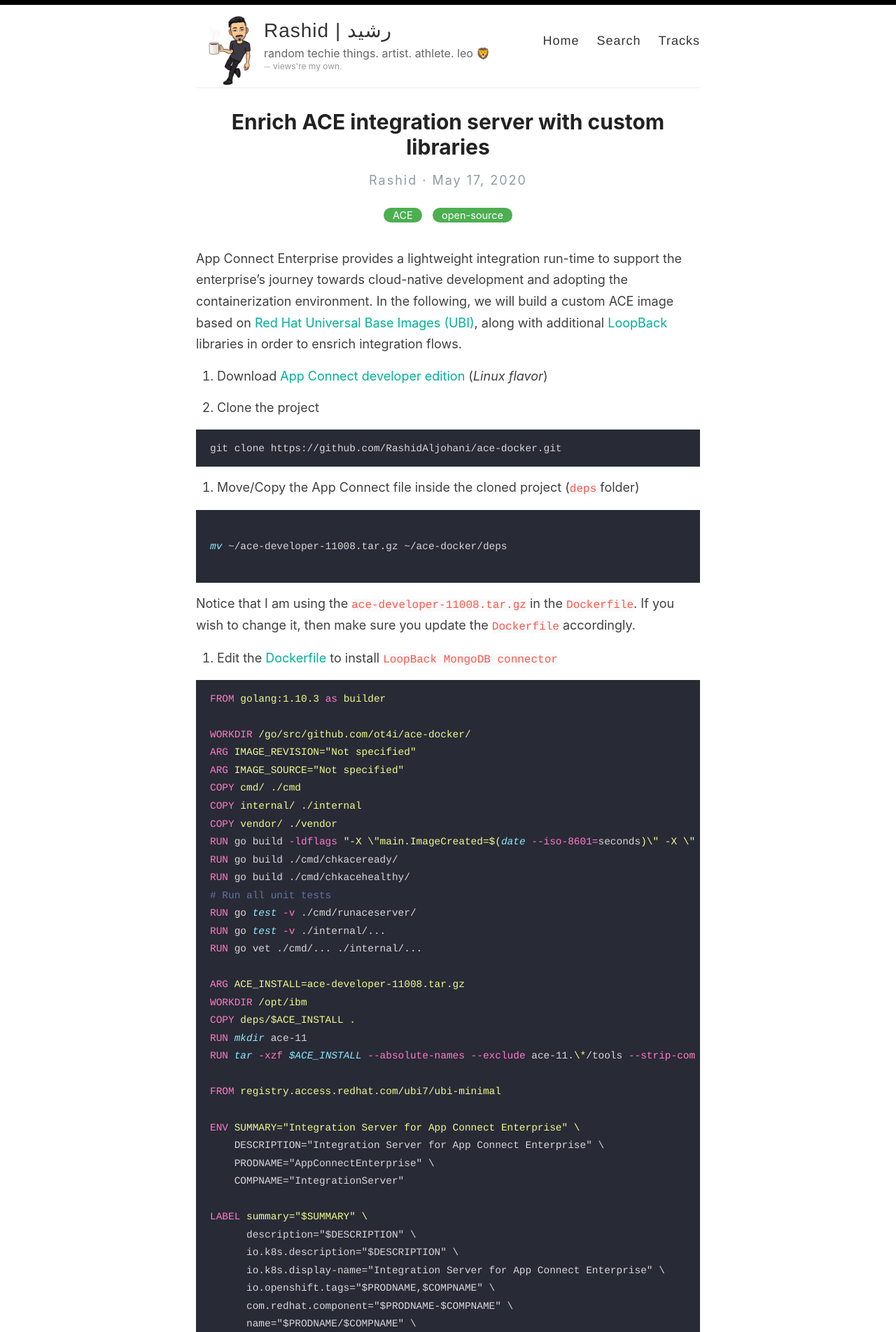
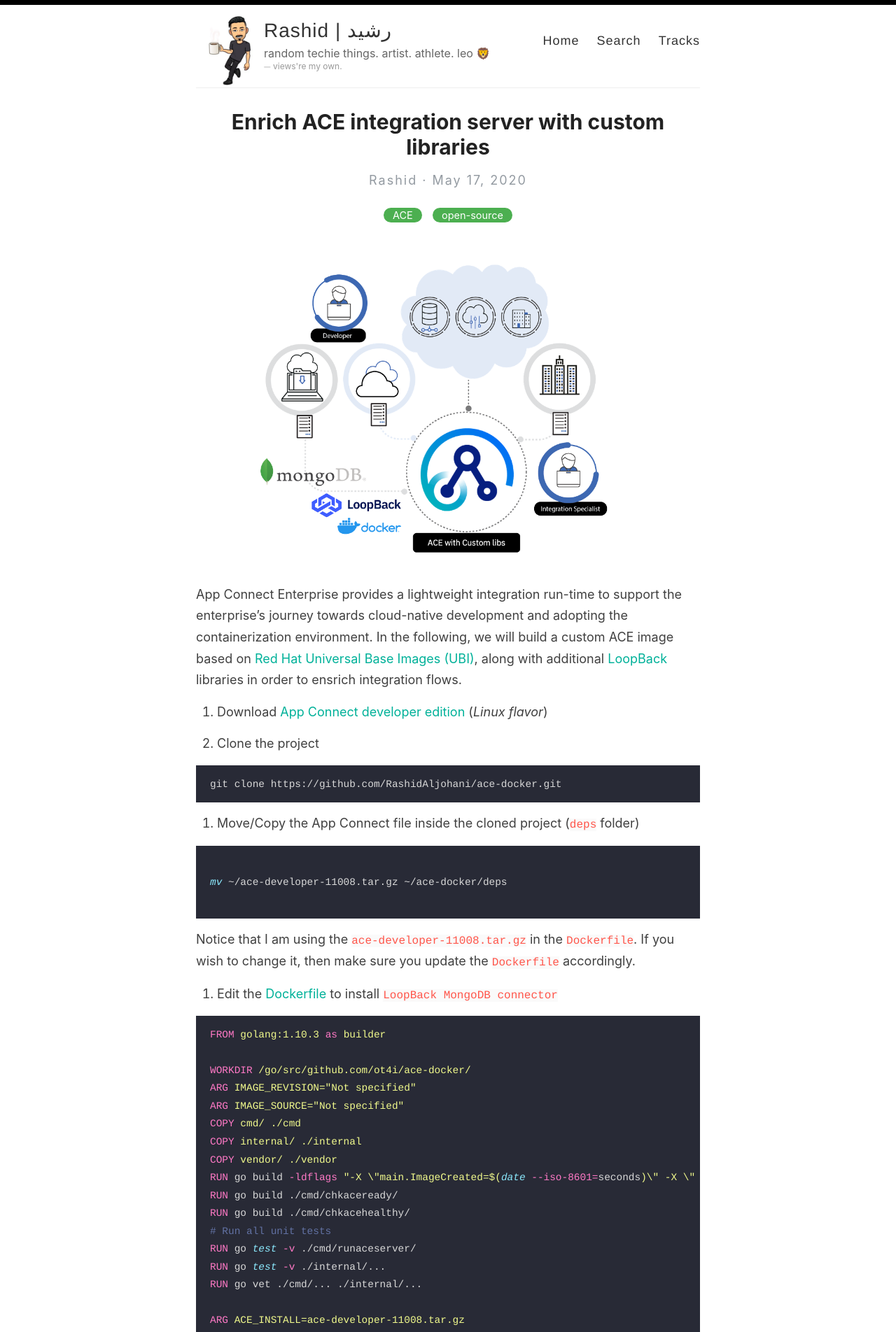
Before and after one commit to RashidAljohani/localhost, a Jekyll site: the page built from _posts/2020-05-17-build-custom-intergration-server.md, in a window 1280 px wide. Shown: the top 1904 px of the page at 70% size. Built offline with Jekyll 4.4.1, drawn with Linux system fonts in a browser that asks for light colours; comment, search, counter and statistics services are not loaded.

Commit message:
Update the date

```diff
--- a/_posts/2020-5-17-build-custom-intergration-server.md
+++ b/_posts/2020-05-17-build-custom-intergration-server.md
@@ -7,7 +7,7 @@
 author: ["RashidAljohani"]
 ---
 
-![](/pages/images/blogs/ACE-build-custom-intergration-server/banner.png)
+![](/images/blogs/ACE-build-custom-intergration-server/banner.png)
 
 
 App Connect Enterprise provides a lightweight integration run-time to support the enterprise's journey towards cloud-native development and adopting the containerization environment. In the following, we will build a custom ACE image based on [Red Hat Universal Base Images (UBI)](https://developers.redhat.com/products/rhel/ubi/), along with additional [LoopBack](https://loopback.io/) libraries in order to ensrich integration flows.
```
